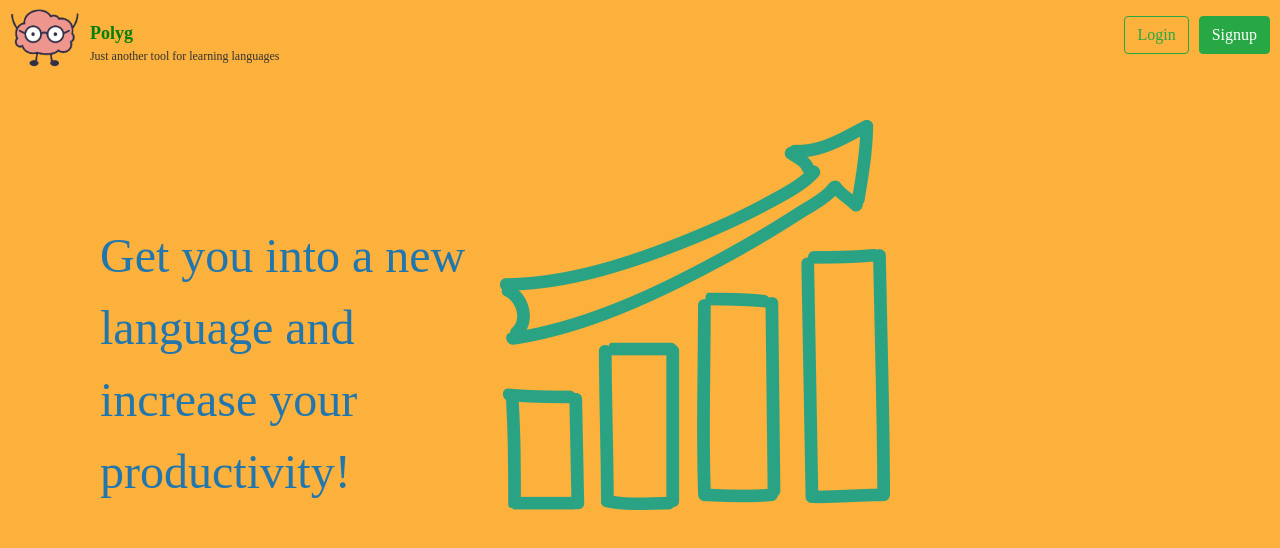
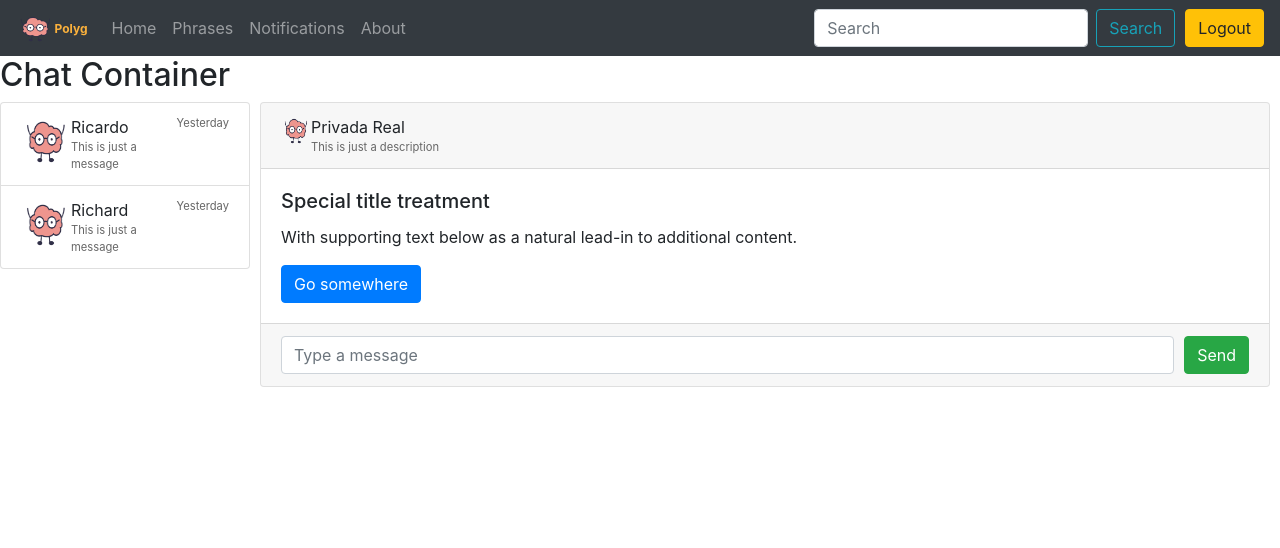
Before and after one commit to richardmedina/polyg-ui, a React (Create React App) app in the folder src/: page /chat in a window 1280 px wide. Shown: the top 548 px of the page. Built offline with nearby package versions, Linux system fonts and the light colour scheme; a web font is replaced by a local one.

Commit message:
Chat part implementation

```diff
--- /dev/null
+++ b/src/src/containers/chat-container/chat-container.component.jsx
@@ -0,0 +1,94 @@
+import React from 'react'
+import ChatList from './components/chat-list/chat-list.component'
+import ChatWindow from './components/chat-window/chat-window.component'
+
+class ChatContainer extends React.Component {
+  render(){
+    const { chats } = this.props
+
+    return (
+      <div>
+        <h2>
+          Chat Container
+        </h2>
+        <div
+          style={{
+            display: 'flex',
+            flexDirection: 'row'
+          }}
+        >
+          <div
+            style={{
+              flex: '0 0',
+              flexBasis: '250px'
+            }}
+          >
+          <ChatList
+            chats={chats}
+          />
+        </div>
+        <div
+          style={{
+            flex: '1 0'
+          }}
+        >
+          <ChatWindow
+            style={{
+              marginLeft: '10px',
+              marginRight: '10px'
+            }}
+          />
+        </div>
+        </div>
+      </div>
+    )
+  }
+}
+
+ChatContainer.defaultProps = {
+  currentUser: 'ricki9@gmail.com',
+  chats: [
+    {
+      id: 1,
+      users: [
+        {
+          id: 1,
+          displayName: 'Ricardo',
+        }
+      ],
+      messages: [
+        {
+          date: new Date(2020, 1, 1, 13, 25),
+          remitent: {
+            user: {
+              id: 1,
+              displayName: 'Some User',
+              gotchi: null
+            }
+          }
+        },
+        {
+          date: new Date(2020, 1, 1, 13, 28),
+          remitent: {
+            user: {
+              id: 1,
+              displayName: 'Some User',
+              gotchi: null
+            }
+          }
+        },
+      ]
+    },
+    {
+      id: 2,
+      users: [
+        {
+          id: 2,
+          displayName: 'Richard'
+        }
+      ]
+    }
+  ]
+}
+
+export default ChatContainer
--- /dev/null
+++ b/src/src/containers/chat-container/components/chat-list/chat-list-item.component.jsx
@@ -0,0 +1,58 @@
+import React from 'react'
+import { ListGroup } from 'react-bootstrap'
+import defaultGotchi from 'assets/mycleverapp.png'
+
+const ChatListItem = ({ chat }) => {
+  const userStr = (chat.users ?? [])
+    .map(u => u.displayName)
+    .join(', ')
+
+  return (
+    <ListGroup.Item
+      style={{
+        display: 'flex',
+        flexDirection: 'row'
+      }}
+    >
+        <img
+          src={chat.gotchi ?? defaultGotchi}
+          style={{
+            width: '50px',
+            height: '50px',
+            flex: '0 1'
+          }}
+        />
+        <div
+          style={{
+            flex: '1 0'
+          }}
+        >
+          <div>
+          {
+            userStr.length > 50
+              ? userStr.substring(1, 50)
+              : userStr
+          }
+          </div>
+          <div
+            style={{
+              color: '#666',
+              fontSize: '0.7em'
+            }}
+          >
+            This is just a message
+          </div>
+        </div>
+        <div
+          style={{
+            flex: '0 0',
+            color: '#666',
+            fontSize: '0.7em'
+          }}
+        >
+          Yesterday
+        </div>
+    </ListGroup.Item>
+  )
+}
+export default ChatListItem
--- /dev/null
+++ b/src/src/containers/chat-container/components/chat-list/chat-list.component.jsx
@@ -0,0 +1,23 @@
+import React from 'react'
+import {
+  ListGroup
+} from 'react-bootstrap'
+
+import ChatListItem from './chat-list-item.component'
+
+const ChatList = ({ chats }) =>
+  <>
+    <ListGroup>
+      {
+        (chats ?? [])
+          .map(chat =>
+            <ChatListItem
+              key={chat.id}
+              chat={chat}
+            />
+          )
+      }
+    </ListGroup>
+  </>
+
+export default ChatList
--- /dev/null
+++ b/src/src/containers/chat-container/components/chat-window/chat-window-content.component.jsx
@@ -0,0 +1,14 @@
+import React from 'react'
+
+import { Card, Button } from 'react-bootstrap'
+
+const ChatWindowContent = ({ messages }) =>
+  <Card.Body>
+    <Card.Title>Special title treatment</Card.Title>
+    <Card.Text>
+      With supporting text below as a natural lead-in to additional content.
+    </Card.Text>
+    <Button variant="primary">Go somewhere</Button>
+  </Card.Body>
+
+export default ChatWindowContent
--- /dev/null
+++ b/src/src/containers/chat-container/components/chat-window/chat-window-footer.component.jsx
@@ -0,0 +1,32 @@
+import React from 'react'
+
+import { Card, Form, Button } from 'react-bootstrap'
+
+const ChatWindowFooter = () =>
+  <Card.Footer
+  style={{
+    display: 'flex',
+    flexDirection: 'row'
+  }}
+  >
+    <Form.Control
+      type='text'
+      placeholder='Type a message'
+      style={{
+        flex: '1 0',
+      }}
+    />
+
+    <Button
+      type='button'
+      variant='success'
+      style={{
+        flex: '0 0',
+        marginLeft: '10px'
+      }}
+    >
+      Send
+    </Button>
+  </Card.Footer>
+
+export default ChatWindowFooter
--- /dev/null
+++ b/src/src/containers/chat-container/components/chat-window/chat-window-header.component.jsx
@@ -0,0 +1,43 @@
+import React from 'react'
+
+import {
+  Card
+} from 'react-bootstrap'
+
+import defaultGotchi from 'assets/mycleverapp.png'
+
+const ChatWindowHeader = ({ icon, title, description }) =>
+  <Card.Header
+  style={{
+    display: 'flex',
+    flexDirection: 'row'
+  }}
+  >
+    <img
+      src={icon ?? defaultGotchi}
+      style={{
+        width: '30px',
+        height: '30px',
+        flex: '0 1'
+      }}
+    />
+    <div
+      style={{
+        flex: '1 0'
+      }}
+    >
+      <div>
+        { title }
+      </div>
+      <div
+        style={{
+          color: '#666',
+          fontSize: '0.7em'
+        }}
+      >
+        { description }
+      </div>
+    </div>
+  </Card.Header>
+
+export default ChatWindowHeader
--- /dev/null
+++ b/src/src/containers/chat-container/components/chat-window/chat-window.component.jsx
@@ -0,0 +1,41 @@
+import React from 'react'
+import {
+  Card,
+  Button,
+  Form
+} from 'react-bootstrap'
+import ChatWindowContent from './chat-window-content.component'
+import ChatWindowFooter from './chat-window-footer.component'
+
+import ChatWindowHeader from './chat-window-header.component'
+
+class ChatWindow extends React.Component {
+  render(){
+    const {
+      style,
+      icon,
+      title,
+      description
+    } = this.props
+
+    return (
+      <Card style={{ ...style }}>
+        <ChatWindowHeader
+          icon={icon}
+          title={title}
+          description={description}
+        />
+        <ChatWindowContent />
+        <ChatWindowFooter />
+      </Card>
+    )
+  }
+}
+
+ChatWindow.defaultProps = {
+  icon: null,
+  title: 'Privada Real',
+  description: 'This is just a description'
+}
+
+export default ChatWindow
--- a/src/src/layout/content/content.component.jsx
+++ b/src/src/layout/content/content.component.jsx
@@ -6,6 +6,7 @@ import PhrasesContainer from 'containers/phrases-container/phrases-container.com
 import NotificationsContainer from 'containers/notifications-container/notifications-container.component'
 import AboutContainer from 'containers/about-container/about-container.component'
 import NotFoundContainer from 'containers/notfound-container/notfound-container.component'
+import ChatContainer from 'containers/chat-container/chat-container.component'
 
 const LayoutContent = () =>
   <div>
@@ -14,6 +15,7 @@ const LayoutContent = () =>
       <Route exact path='/phrases' component={PhrasesContainer} />
       <Route exact path='/notifications' component={NotificationsContainer} />
       <Route exact path='/about' component={AboutContainer} />
+      <Route exact path='/chat' component={ChatContainer} />
       <Route exact path='*' component={NotFoundContainer} />
     </Switch>
   </div>
--- a/src/src/redux/auth/auth.selectors.js
+++ b/src/src/redux/auth/auth.selectors.js
@@ -8,7 +8,7 @@ export const selectIsLoginLoading = createSelector(
 )
 export const selectIsLoggedIn = createSelector(
   [selectAuth],
-  auth => auth.credentials.token !== ''
+  auth => true //auth.credentials.token !== ''
 )
 
 export const selectIsLoggedInError = createSelector (
```
